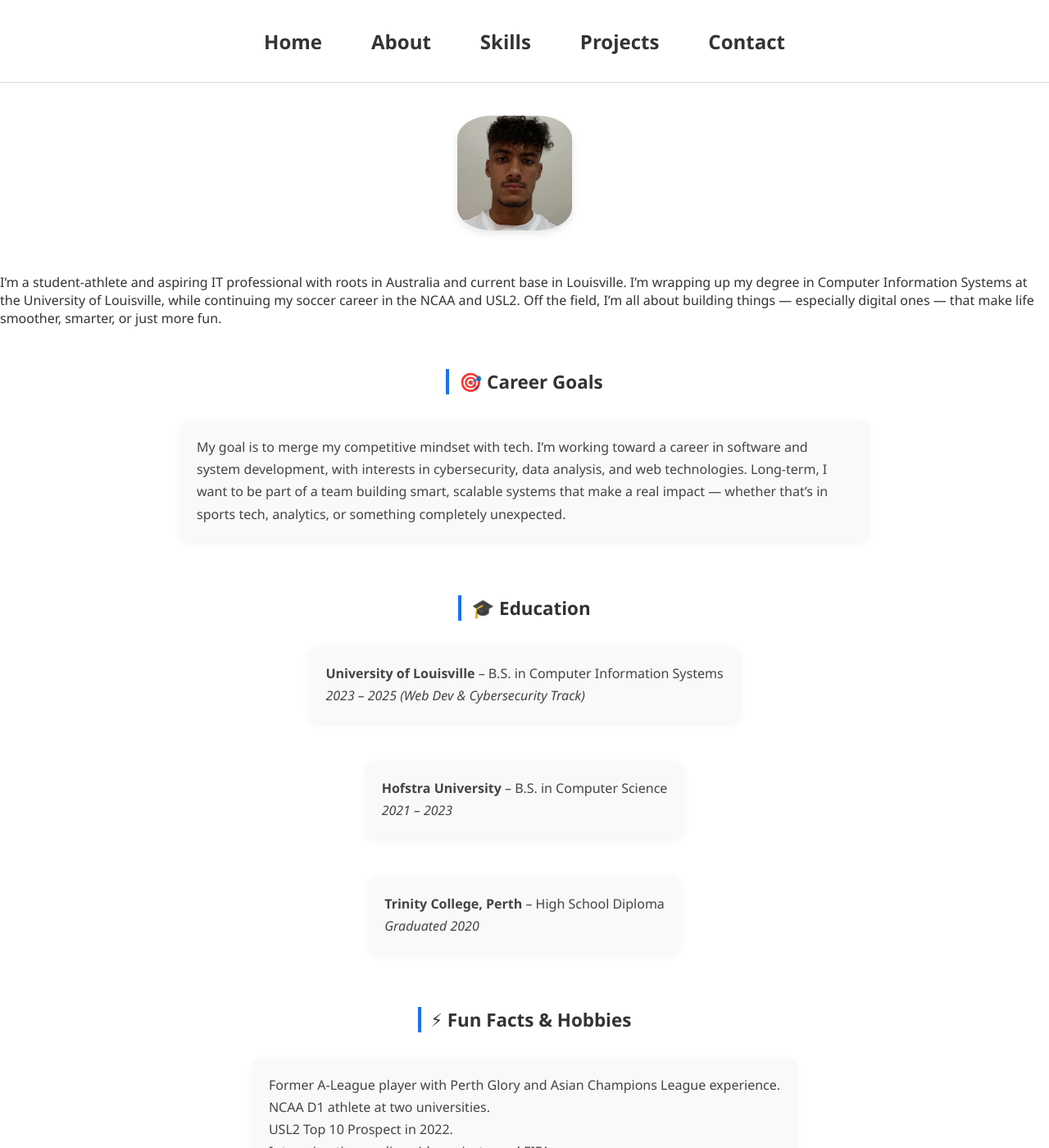
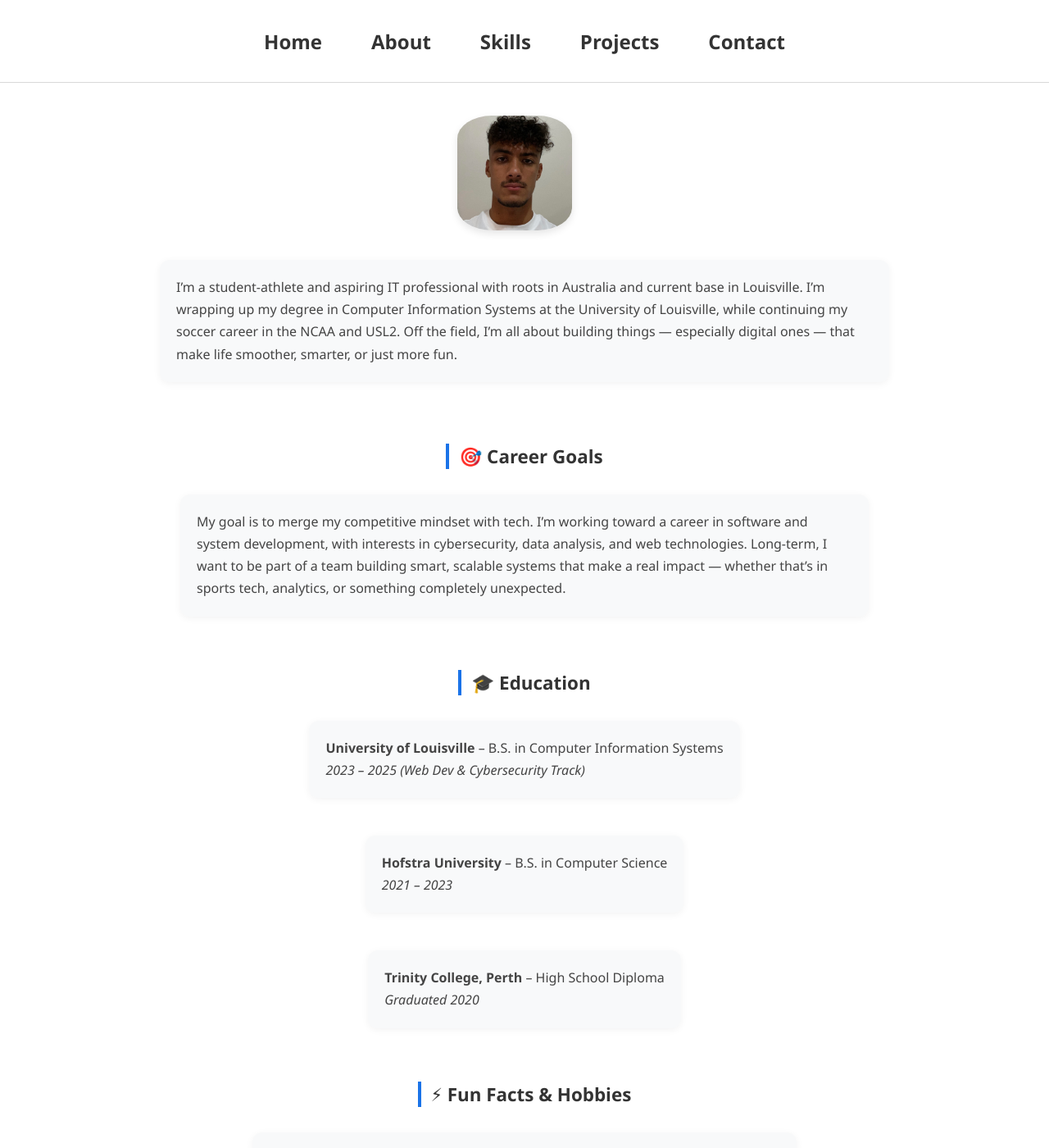
Before and after one commit to masontatafu/masontatafu.github.io, a Jekyll site: the page built from about.md, in a window 1280 px wide and 1400 px high. Shown: the whole window at 82% size. Built offline with Jekyll 4.4.1, drawn with Linux system fonts in a browser that asks for light colours.

Commit message:
Update style.css

```diff
--- a/assets/css/style.css
+++ b/assets/css/style.css
@@ -275,6 +275,19 @@ body {
     box-shadow: 0 2px 10px rgba(0,0,0,0.05);
 }
 
+/* Wrapper around intro text */
+.intro-wrapper {
+  overflow: hidden;
+  max-width: 850px;
+  margin: 0 auto 40px auto;
+  background-color: #f8f9fa;
+  padding: 20px;
+  border-radius: 12px;
+  line-height: 1.7;
+  font-size: 1rem;
+  color: #444;
+  box-shadow: 0 2px 10px rgba(0, 0, 0, 0.05);
+}
 
 
 /* SKILLS PAGE */
```
